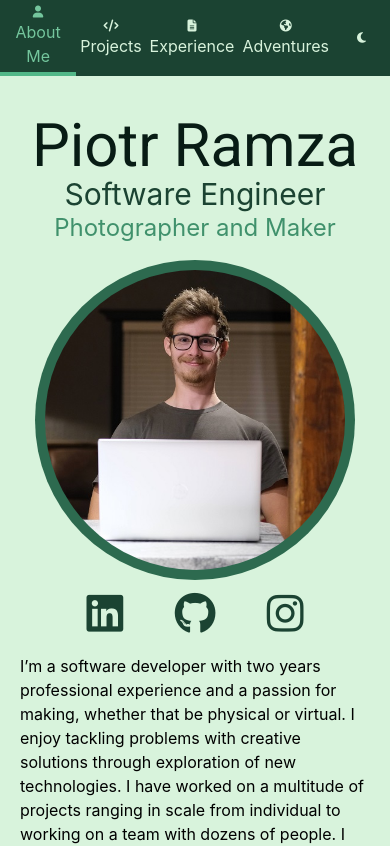
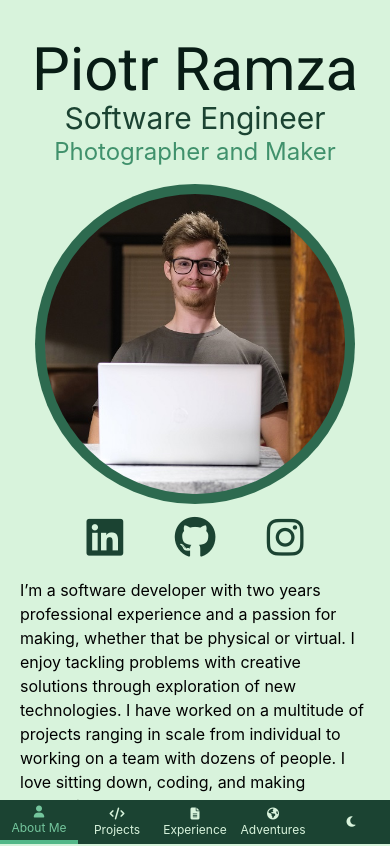
Before and after one commit to pramza427/showcase, a React (Create React App) app: page / in a window 390 px wide. Shown: the top 846 px of the page. Built offline with nearby package versions, Linux system fonts and the light colour scheme.

Commit message:
Improve mobile navbar and formatting

```diff
--- a/src/App.js
+++ b/src/App.js
@@ -54,76 +54,62 @@ function App() {
       mainContent = <AboutPage />;
   }
 
-  var prevScrollpos = window.scrollY;
-  window.onscroll = function () {
-    var currentScrollPos = window.scrollY;
-    var currentSize = window.outerWidth;
-    if (currentSize <= 640) {
-      if (prevScrollpos > currentScrollPos) {
-        document.getElementById("navbar").style.top = "0";
-      } else {
-        document.getElementById("navbar").style.top = "-50px";
-      }
-      prevScrollpos = currentScrollPos;
-    }
-    else {
-      document.getElementById("navbar").style.top = "0";
-    }
 
-  }
 
   return (
-    <div className="bg-gray-100 dark:bg-mint-950 text-sm md:text-xl ">
+    <div className="bg-gray-100 dark:bg-mint-950 text-sm md:text-xl">
       <main className='App-main text-black dark:text-white flex flex-col'>
-        <nav id="navbar" className='z-10 w-full text-xs md:text-2xl text-center bg-mint-800 text-mint-100 sticky top-0 md:bg-opacity-70 backdrop-blur-[18px] duration-300'>
-          <div className='flex justify-center items-center '>
+        <nav id="navbar" className='z-10 w-full h-min text-xs sm:text-base md:text-xl text-center bg-mint-800 text-mint-100 fixed bottom-0 sm:top-0 md:bg-opacity-70 backdrop-blur-[18px] duration-300'>
+          <div className='flex justify-between items-center container m-auto'>
             <div className='px-5 py-3 font-bold hidden md:block'>Portfolio</div>
-            <div className='flex-grow' />
+            <div className='flex w-full lg:w-2/3 items-center'>
               <div className={page === Pages.ABOUT
-              ? "p-1 md:p-3 text-mint-400 border-b-4 border-mint-500 "
-              : "p-1 md:p-3 cursor-pointer hover:text-mint-500"}
+                ? "flex-1 p-1 md:p-3 text-mint-400 border-b-4 border-mint-500"
+                : "flex-1 p-1 md:p-3 cursor-pointer hover:text-mint-500"}
                 onClick={() => setPage(Pages.ABOUT)}>
                 <i className='fas fa-user' />
-              <div className='text-base'>About Me</div>
+                <div className=''>About Me</div>
               </div>
               <div className={page === Pages.PROJECTS
-              ? "p-1 md:p-3 text-mint-400 border-b-4 border-mint-500 "
-              : "p-1 md:p-3 cursor-pointer hover:text-mint-500"}
+                ? "flex-1 p-1 md:p-3 text-mint-400 border-b-4 border-mint-500 "
+                : "flex-1 p-1 md:p-3 cursor-pointer hover:text-mint-500"}
                 onClick={() => setPage(Pages.PROJECTS)}>
                 <i className='fas fa-code' />
-              <div className='text-base'>Projects</div>
+                <div className=''>Projects</div>
               </div>
               <div className={page === Pages.EXPERIENCE
-              ? "p-1 md:p-3 text-mint-400 border-b-4 border-mint-500 "
-              : "p-1 md:p-3 cursor-pointer hover:text-mint-500"}
+                ? "flex-1 p-1 md:p-3 text-mint-400 border-b-4 border-mint-500 "
+                : "flex-1 p-1 md:p-3 cursor-pointer hover:text-mint-500"}
                 onClick={() => setPage(Pages.EXPERIENCE)}>
                 <i className='fas fa-file-lines' />
-              <div className='text-base'>Experience</div>
+                <div className=''>Experience</div>
               </div>
               <div className={page === Pages.ADVENTURES
-              ? "p-1 md:p-3 text-mint-400 border-b-4 border-mint-500 "
-              : "p-1 md:p-3 cursor-pointer hover:text-mint-500"}
+                ? "flex-1 p-1 md:p-3 text-mint-400 border-b-4 border-mint-500 "
+                : "flex-1 p-1 md:p-3 cursor-pointer hover:text-mint-500"}
                 onClick={() => setPage(Pages.ADVENTURES)}>
                 <i className='fas fa-earth-americas' />
-              <div className='text-base'>Adventures</div>
+                <div className=''>Adventures</div>
               </div>
-            <div className='flex-grow' />
-            <div className='mx-5 p-1 md:p-3 right-10 top-10 md:block cursor-pointer hover:text-mint-500'
+              <div className='flex-1 p-1 md:p-3 right-10 top-10 md:block cursor-pointer hover:text-mint-500'
                 onClick={() => setDisplayMode(!isDark)}>
                 {isDark === true ? <i className="fa-solid fa-sun"></i> : <i className="fa-solid fa-moon"></i>}
               </div>
             </div>
+          </div>
         </nav>
 
+        <div className='sm:pt-16 flex-grow'>
           {mainContent}
+        </div>
 
-        <footer className='flex p-2 text-white items-center justify-center bg-mint-700 dark:bg-mint-900'>
-          <div className='select-none'>
+        <footer className='mb-10 sm:mb-0 p-2 text-white text-center justify-center bg-mint-700 dark:bg-mint-900'>
+          <span className='select-none'>
             Contact me at:
-          </div>
-          <div className='px-3'>
+          </span>
+          <span className='px-3'>
             pramza427@gmail.com
-          </div>
+          </span>
         </footer>
       </main>
     </div>
--- a/src/elements/PictureGrid.js
+++ b/src/elements/PictureGrid.js
@@ -1,5 +1,4 @@
 function PictureGrid({imgObj}) {
-    console.log(imgObj)
 
     return (
         <div className="container mx-auto mb-10 w-full 2xl:w-1/2 text-center">
--- a/src/pages/ExperiencePage.js
+++ b/src/pages/ExperiencePage.js
@@ -10,23 +10,20 @@ function ExperiencePage() {
             )
         })
         return (
-            <div key={i} className="text-xs md:text-xl my-10 p-5 rounded border border-mint-100 bg-mint-100 dark:border-mint-900 dark:bg-mint-900 shadow-md dark:shadow-lg dark:shadow-black">
-                <div className="flex items-baseline mb-2">
-                    <div className="flex-col sm:flex">
-                        <div className="flex">
-                            <div className="text-base md:text-3xl">{e.position}</div>
-                            {e.company !== "" ? <div className="mx-3 text-base md:text-3xl">|</div> : <div />}
-                        </div>
+            <div key={i} className="text-xs md:text-xl my-5 p-5 rounded border border-mint-100 bg-mint-100 dark:border-mint-900 dark:bg-mint-900 shadow-md dark:shadow-lg dark:shadow-black">
+                <div className="flex-col sm:flex items-baseline mb-2">
+                    <div className="flex items-baseline">
+                        <div className="text-base md:text-3xl">{e.position}</div>
+                        {e.company !== "" ? <div className="mx-3 text-base md:text-3xl">|</div> : <div />}
                         <div className="">{e.company}</div>
                     </div>
-
                     <div className="flex-grow"></div>
                     <div className="text-xs md:text-lg">{e.date}</div>
                 </div>
-                <div className="flex border-b border-mint-800 mb-4 pb-2 text-gray-600 dark:text-gray-300">
+                <div className="flex-col sm:flex border-b border-mint-800 mb-4 pb-2 text-gray-600 dark:text-gray-300">
+                    <div className="text-xs md:text-lg">{e.location}</div>
+                    <div className="flex-grow" />
                     <div className="">{e.using.join(", ")}</div>
-                    <div className="flex-grow" />
-                    <div className="text-xs md:text-lg">{e.location}</div>
                 </div>
 
                 <div>{e.summary}</div>
@@ -36,7 +33,7 @@ function ExperiencePage() {
     })
 
     return (
-        <div className="container mx-auto flex flex-col items-center">
+        <div className="container sm:py-10 mx-auto flex flex-col items-center ">
             <div className="p-2 ">
                 {experiencesBlocks}
             </div>
```
Lines whose indentation alone changed are shown as unchanged.
